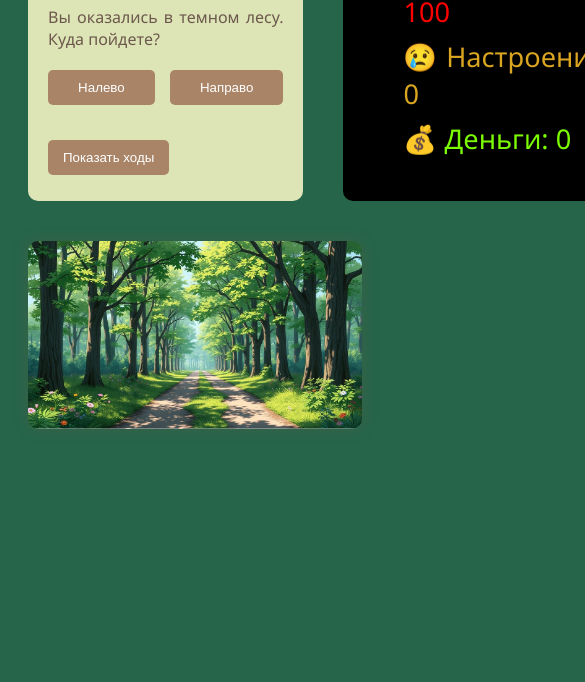
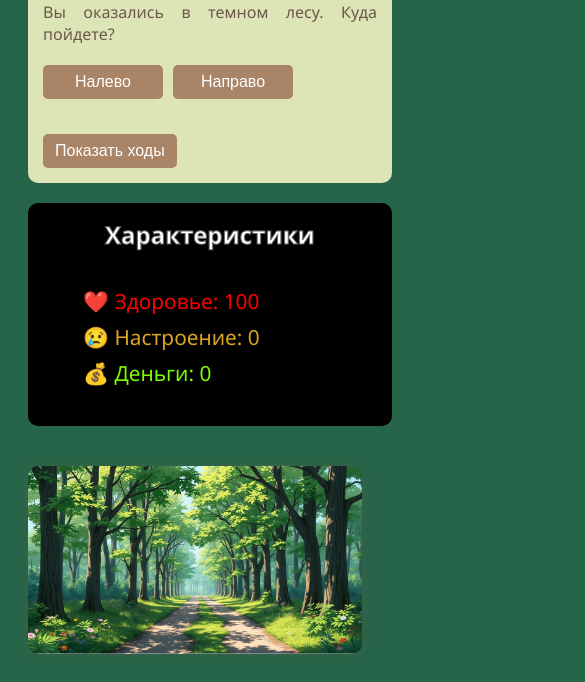
Before and after one commit to ATJ1AC/ATJ1AC.github.io, a plain HTML site: page index.html in a window 390 px wide. Shown: the part 171-853 px from the top of the page, 585 px wide, since content can reach past the window. Drawn offline with Linux system fonts and the light colour scheme.

Commit message:
FOR 1080X2400 style.css

```diff
--- a/style.css
+++ b/style.css
@@ -129,3 +129,50 @@ button:hover {
   border-radius: 10px;
   box-shadow: 0 0 15px rgba(108, 88, 76, 0.3); /* Акцент на темном коричневом */
 }
+
+/* === Мобильная адаптация === */
+@media (max-width: 768px) {
+  .game-wrapper {
+    flex-direction: column;
+    align-items: stretch;
+    max-width: none;
+    gap: 20px;
+  }
+
+  .game-container,
+  .stats-container {
+    width: 100%;
+    min-width: auto;
+    padding: 15px;
+  }
+
+  .options-row {
+    flex-wrap: nowrap;
+    overflow-x: auto;
+    -webkit-overflow-scrolling: touch;
+  }
+
+  .options-row button {
+    margin-right: 10px;
+    white-space: nowrap;
+    flex: 0 0 auto;
+    min-width: 120px;
+  }
+
+  #story-text {
+    font-size: 1rem;
+  }
+
+  .stats-container h1 {
+    font-size: 1.5rem;
+  }
+
+  #stats-list li {
+    font-size: 1.3rem;
+  }
+
+  button {
+    font-size: 1rem;
+    padding: 8px 12px;
+  }
+}
```
